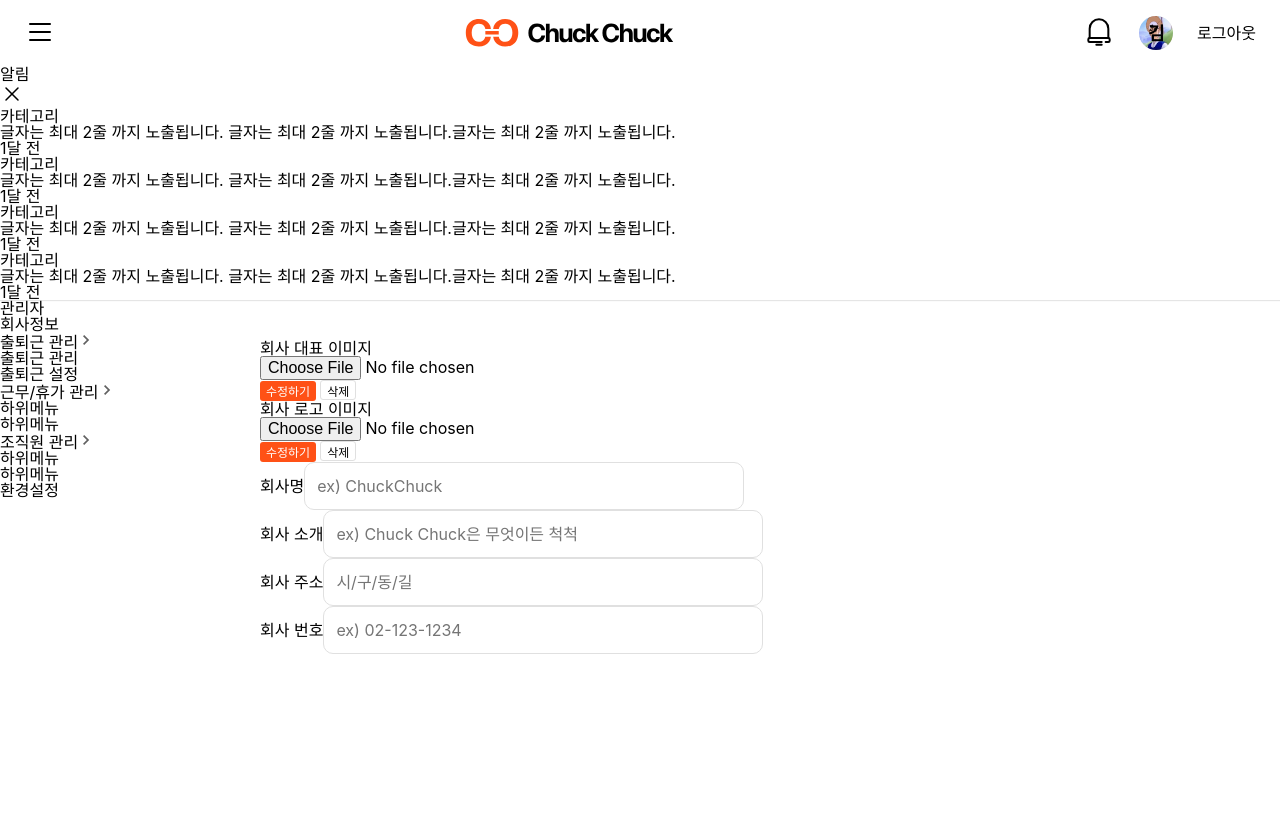
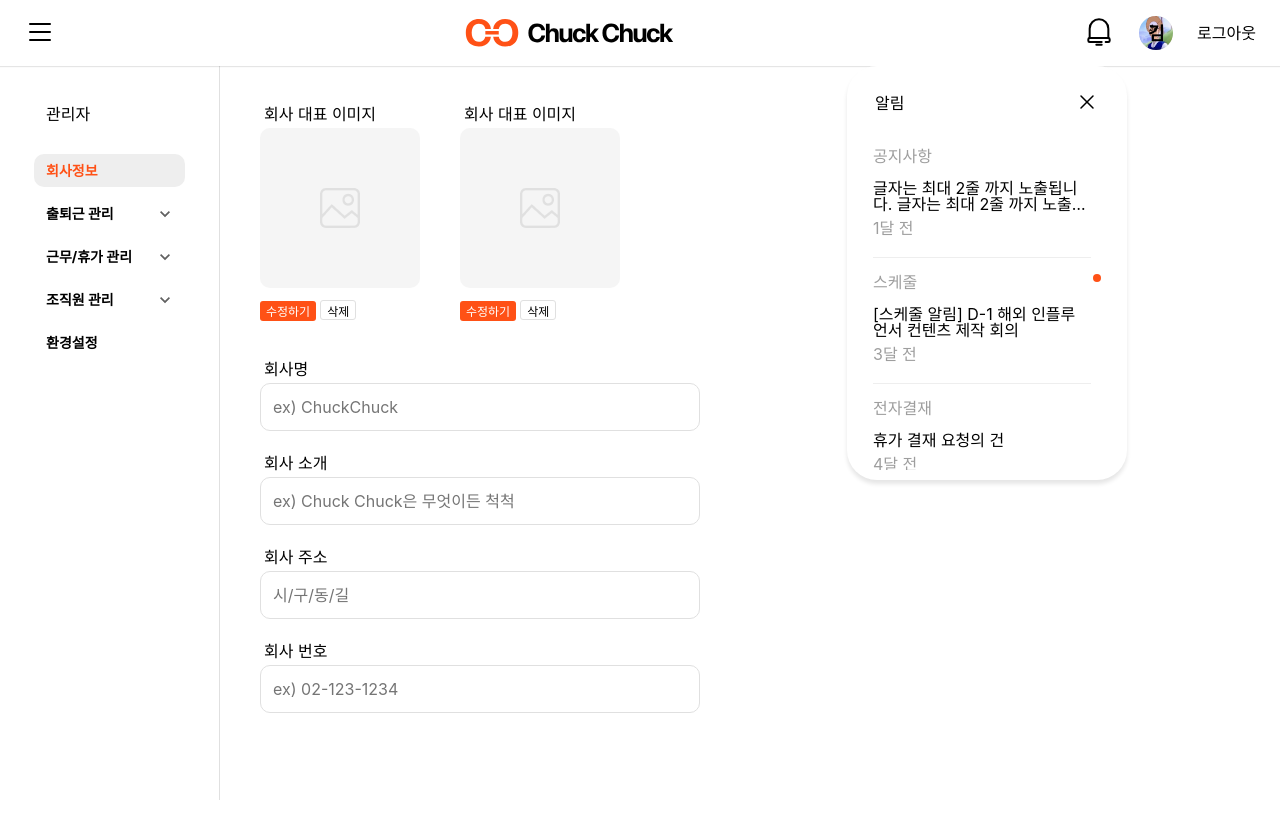
Before and after one commit to 9567828/chuck-react, a React (Vite) app: page /admin/company-info in a window 1280 px wide. Both pictures are taken after a click on the button 1099 px from the left and 33 px from the top of the page. Shown: the top 838 px of the page. After the commit the page ends 800 px from the top, so only its background shows below. Built offline with nearby package versions, Linux system fonts and the light colour scheme; a web font is replaced by a local one.

Commit message:
모달설정중

```diff
--- a/src/assets/scss/components/header.scss
+++ b/src/assets/scss/components/header.scss
@@ -34,9 +34,7 @@ nav ul {
   border-radius: 10px;
   background-color: $bg-white;
   line-height: 27px;
-  font-size: $body-md-font-size;
-  font-weight: $bold-weight-700;
-  letter-spacing: $letterspacing-2;
+  @include font-style($body-md-font-size, $bold-weight-700, $linehight-150, $letterspacing-2);
   cursor: pointer;
 }
 
@@ -50,6 +48,7 @@ nav ul {
   align-items: center;
   gap: 24px;
 }
+
 .gnb-icon {
   position: relative;
 }
--- a/src/assets/scss/components/invite-alarm-modal.scss
+++ b/src/assets/scss/components/invite-alarm-modal.scss
@@ -21,6 +21,7 @@
   -ms-overflow-style: none;
   overflow: auto;
   padding: 10px;
+  @include flex(column, null, null, 10px)
 }
 .modal-inner::-webkit-scrollbar{
   display:none;
@@ -31,32 +32,22 @@
 }
 
 .modal-head {
-  display: flex;
-  justify-content: space-between;
-  align-items: center;
+  @include flex(null, space-between, center, null);
   padding: 24px 28px 8px;
 }
-
-.modal-footer { height: 29px }
 
 .modal-content {
   position: relative;
   padding: 14px 16px;
 }
-.modal-content:not(:last-child)::after {
+// .modal-content:not(:last-child)::after
+.modal-content::after {
   position: absolute;
   content: "";
   width: 218px;
   height: 1px;
-  bottom: 1px;
+  bottom: -8px;
   background-color: $gray-200;
-}
-
-.content-title.alarm {
-  display: flex;
-  justify-content: space-between;
-  align-items: center;
-  margin-bottom: 16px;
 }
 
 .alarm-circle {
@@ -66,42 +57,3 @@
   background-color: $main-color;
   align-self: flex-start;
 }
-
-.content-info.invite {
-  margin-top: 8px;
-  color: $gray-500;
-}
-
-.content-info.alarm {
-  width: 216px;
-  overflow: hidden;
-  text-overflow: ellipsis;
-  display: -webkit-box;
-  -webkit-line-clamp: 2;
-  -webkit-box-orient: vertical;
-}
-
-.period-date, .content-title.alarm { color: $gray-500 }
-
-.period-date { margin-top: 8px; }
-
-.modal-btn-wrap { margin-top: 16px; }
-
-/* 모달 수락/거절 버튼 */
-.modal-btn {
-  width: 40px;
-  height: 20px;
-  margin-right: 4px;
-  padding: 2px 6px;
-  border-radius: 3px;
-  background-color: $main-color;
-  color: $bg-white;
-  font-size: $caption-xxs-font-size;
-  font-weight: $medium-weight-500;
-}
-
-.modal-btn.cancel {
-  border: 1px solid $gray-300;
-  background-color: $bg-white;
-  color: $bg-black;
-}
--- a/src/assets/scss/components/side-menu.scss
+++ b/src/assets/scss/components/side-menu.scss
@@ -5,18 +5,6 @@ aside { border-right: 1px solid $gray-300; }
   background-color: $bg-white;
   padding: 40px 34px 0;
 }
-
-// .lnb-container.admin.inactive {
-//   display: none;
-// }
-
-// .lnb-container.my-profile {
-//   display: none;
-// }
-
-// .lnb-container.my-profile.active {
-//   display: block;
-// }
 
 .lnb-title {
   padding: 0 12px;
@@ -41,14 +29,10 @@ display: block;
 
 .lnb {
   .lnb-style {
-    display: flex;
-    justify-content: space-between;
-    align-items: center;
+    @include flex(null, space-between, center, null);
     padding: 6px 12px;
     border-radius: 10px;
-    font-size: $caption-xxs-font-size;
-    font-weight: $medium-weight-500;
-    line-height: 21px;
+    @include font-style($caption-xxs-font-size, $medium-weight-500, $linehight-150, null);
     background-color: $bg-white;
     cursor: pointer;
   }
--- a/src/assets/scss/screen/admin/company-info.scss
+++ b/src/assets/scss/screen/admin/company-info.scss
@@ -3,13 +3,6 @@
   align-items: center;
   gap: 40px;
   margin-bottom: 40px;
-}
-
-.edit-img-title {
-  margin-bottom: 6px;
-  padding: 0 4px;
-  font-weight: $bold-weight-700;
-  font-size: $body-sm-font-size;
 }
 
 .edit-img-input { display: none; }
@@ -26,12 +19,3 @@ label[for*='edit'] {
 .edit-info-wrap div:not(:last-child) {
   margin-bottom: 24px;
 }
-
-.edit-info-wrap label[for*='co'] {
-  display: block;
-  margin-bottom: 6px;
-  padding: 0 4px;
-  font-size: $body-sm-font-size;
-  font-weight: $bold-weight-700;
-  cursor: inherit;
-}
--- a/src/assets/scss/style.scss
+++ b/src/assets/scss/style.scss
@@ -267,7 +267,9 @@ label[for^="search"]::before {
 .sel-options p:not(:last-child) { margin-bottom: 10px; }
 
 /* 체크박스 */
-label:not([for^="birth"]) { cursor: pointer; }
+label:not([for^=birth]):not([for^=co]) {
+  cursor: pointer;
+}
 
 /* 체크박스 네모 */
 .square-check-box[type=checkbox] {
--- a/src/components/admin/CompanyInfo.jsx
+++ b/src/components/admin/CompanyInfo.jsx
@@ -1,10 +1,26 @@
+import "../../assets/scss/screen/admin/company-info.scss";
+import * as s from "../../assets/scss/modules/style.module.scss";
+import styled from "styled-components";
+
+const H1 = styled.h1`
+  margin-bottom: 6px;
+  padding: 0 4px;
+`;
+
+const Label = styled.label`
+  display: block;
+  width: fit-content;
+  margin-bottom: 6px;
+  padding-left: 4px;
+`;
+
 function CompanyInfo() {
   return (
     <div className="inner admin">
       <section className="edit-img-section">
         {/* 회사대표 */}
         <div className="edit-img">
-          <h1 className="edit-img-title">회사 대표 이미지</h1>
+          <H1 className={s.bodySmB}>회사 대표 이미지</H1>
           <form id="symbolForm" className="">
             <label htmlFor="editSymbolImg"></label>
             <input type="file" name="" id="editSymbolImg" className="edit-img-input" />
@@ -17,7 +33,7 @@ function CompanyInfo() {
 
         {/* 회사로고 */}
         <div className="edit-img">
-          <h1 className="edit-img-title">회사 로고 이미지</h1>
+          <H1 className={s.bodySmB}>회사 대표 이미지</H1>
           <form id="logoForm" className="">
             <label htmlFor="editLogoImg"></label>
             <input type="file" name="" id="editLogoImg" className="edit-img-input" />
@@ -32,19 +48,27 @@ function CompanyInfo() {
       {/* 정보 수정 */}
       <section className="edit-info-wrap">
         <div className="co-name-wrap">
-          <label htmlFor="coName">회사명</label>
+          <Label htmlFor="coName" className={s.bodySmB}>
+            회사명
+          </Label>
           <input type="text" name="" id="coName" className="input-box small" placeholder="ex) ChuckChuck" />
         </div>
         <div className="co-intro-wrap">
-          <label htmlFor="coIntro">회사 소개</label>
+          <Label htmlFor="coIntro" className={s.bodySmB}>
+            회사 소개
+          </Label>
           <input type="text" name="" id="coIntro" className="input-box small" placeholder="ex) Chuck Chuck은 무엇이든 척척" />
         </div>
         <div className="co-addr-wrap">
-          <label htmlFor="coAddr">회사 주소</label>
+          <Label htmlFor="coAddr" className={s.bodySmB}>
+            회사 주소
+          </Label>
           <input type="text" name="" id="coAddr" className="input-box small" placeholder="시/구/동/길" />
         </div>
         <div className="co-number-wrap">
-          <label htmlFor="coNumber">회사 번호</label>
+          <Label htmlFor="coNumber" className={s.bodySmB}>
+            회사 번호
+          </Label>
           <input type="text" name="" id="coNumber" className="input-box small" placeholder="ex) 02-123-1234" />
         </div>
       </section>
--- a/src/components/common/StyledComponent.jsx
+++ b/src/components/common/StyledComponent.jsx
@@ -19,7 +19,8 @@ export const EmptyMessage = styled.div`
 
 export const Title = styled.h1`
   font-size: 24px;
+  font-weight: 700;
+  letter-spacing: -0.02em;
   line-height: 140%;
-  font-weight: 700;
   margin-bottom: 24px;
 `;
--- a/src/components/modal/AlamModal.jsx
+++ b/src/components/modal/AlamModal.jsx
@@ -1,7 +1,45 @@
 import * as s from "../../assets/scss/modules/style.module.scss";
+import styled from "styled-components";
 import PropTypes from "prop-types";
 
+const TitleHead = styled.div`
+  display: flex;
+  justify-content: space-between;
+  align-items: center;
+  margin-bottom: 16px;
+  color: #9e9e9e;
+`;
+
+const ContentInfo = styled.div`
+  width: 216px;
+  overflow: hidden;
+  text-overflow: ellipsis;
+  display: -webkit-box;
+  -webkit-line-clamp: 2;
+  -webkit-box-orient: vertical;
+`;
+
+const P = styled.p`
+  margin-top: 8px;
+  color: #9e9e9e;
+`;
+const Footer = styled.div`
+  height: 10px;
+`;
+
 function AlamModal({ closeFn }) {
+  const alarmList = [
+    {
+      id: 1,
+      category: "공지사항",
+      content: "글자는 최대 2줄 까지 노출됩니다. 글자는 최대 2줄 까지 노출됩니다.글자는 최대 2줄 까지 노출됩니다.",
+      date: "1달 전",
+      check: true,
+    },
+    { id: 2, category: "스케줄", content: "[스케줄 알림] D-1 해외 인플루언서 컨텐츠 제작 회의", date: "3달 전", check: false },
+    { id: 3, category: "전자결재", content: "휴가 결재 요청의 건", date: "4달 전", check: true },
+  ];
+
   return (
     <div className="alarm-modal">
       <div className="modal-head">
@@ -18,47 +56,20 @@ function AlamModal({ closeFn }) {
         </button>
       </div>
       <div className="modal-inner alarm">
-        <div className="modal-content">
-          <div className="content-title alarm">
-            <p className={`${s.captionXsM} alarm`}>카테고리</p>
-            <span className="alarm-circle"></span>
+        {alarmList.map((item) => (
+          <div className="modal-content" key={item.id}>
+            <TitleHead>
+              <p className={s.captionXsR}>{item.category}</p>
+              {item.check ? <></> : <span className="alarm-circle"></span>}
+            </TitleHead>
+            <ContentInfo className={s.captionXsR}>
+              <p>{item.content}</p>
+            </ContentInfo>
+            <P className={s.captionXxsR}>{item.date}</P>
           </div>
-          <div className={`content-info alarm ${s.captionXsM}`}>
-            <p>글자는 최대 2줄 까지 노출됩니다. 글자는 최대 2줄 까지 노출됩니다.글자는 최대 2줄 까지 노출됩니다.</p>
-          </div>
-          <p className={`period-date ${s.captionXxsM}`}>1달 전</p>
-        </div>
-        <div className="modal-content">
-          <div className="content-title alarm">
-            <p className={`${s.captionXsM} alarm`}>카테고리</p>
-            <span className="alarm-circle"></span>
-          </div>
-          <div className={`content-info alarm ${s.captionXsM}`}>
-            <p>글자는 최대 2줄 까지 노출됩니다. 글자는 최대 2줄 까지 노출됩니다.글자는 최대 2줄 까지 노출됩니다.</p>
-          </div>
-          <p className={`period-date ${s.captionXxsM}`}>1달 전</p>
-        </div>
-        <div className="modal-content">
-          <div className="content-title alarm">
-            <p className={`${s.captionXsM} alarm`}>카테고리</p>
-            <span className="alarm-circle"></span>
-          </div>
-          <div className={`content-info alarm ${s.captionXsM}`}>
-            <p>글자는 최대 2줄 까지 노출됩니다. 글자는 최대 2줄 까지 노출됩니다.글자는 최대 2줄 까지 노출됩니다.</p>
-          </div>
-          <p className={`period-date ${s.captionXxsM}`}>1달 전</p>
-        </div>
-        <div className="modal-content">
-          <div className="content-title alarm">
-            <p className={`${s.captionXsM} alarm`}>카테고리</p>
-            <span className="alarm-circle"></span>
-          </div>
-          <div className={`content-info alarm ${s.captionXsM}`}>
-            <p>글자는 최대 2줄 까지 노출됩니다. 글자는 최대 2줄 까지 노출됩니다.글자는 최대 2줄 까지 노출됩니다.</p>
-          </div>
-          <p className={`period-date ${s.captionXxsM}`}>1달 전</p>
-        </div>
+        ))}
       </div>
+      <Footer></Footer>
     </div>
   );
 }
--- a/src/components/modal/InviteModal.jsx
+++ b/src/components/modal/InviteModal.jsx
@@ -1,11 +1,31 @@
 import * as s from "../../assets/scss/modules/style.module.scss";
+import styled from "styled-components";
 import PropTypes from "prop-types";
 
+const ContentInfo = styled.div`
+  margin-top: 8px;
+  color: #9e9e9e;
+`;
+
+const BtnWrap = styled.div`
+  margin-top: 16px;
+`;
+
+const Footer = styled.div`
+  height: 29px;
+`;
+
 function InviteModal({ closeFn, confirmFn, cancelFn }) {
+  const inviteList = [
+    { id: 1, name: "김지호", emailId: "rlawlgh486@naver.com" },
+    { id: 2, name: "임혜영", emailId: "limyu486@gmail.com" },
+    { id: 3, name: "임혜영", emailId: "limyu7889@gmail.com" },
+  ];
+
   return (
     <div className="invite-modal">
       <div className="modal-head">
-        <h3 className={`${s.captionXsB}`}>요청</h3>
+        <h3 className={`${s.captionXsM}`}>요청</h3>
         <button
           className="close-modal"
           onClick={() => {
@@ -18,15 +38,16 @@ function InviteModal({ closeFn, confirmFn, cancelFn }) {
         </button>
       </div>
       <div className="modal-inner">
-        <div className="modal-content">
-          <h3 className={`content-title ${s.captionXsM}`}>새로운 가입 요청이 있어요.</h3>
-          <div className={`content-info invite ${s.captionXxsM}`}>
-            <p>아이디 : rlawlgh486@naver.com</p>
-            <p>코드 : 246825</p>
-          </div>
-          <div className="modal-btn-wrap">
+        {inviteList.map((item) => (
+          <div className="modal-content" key={item.id}>
+            <h3 className={s.captionXsR}>새로운 가입 요청이 있어요.</h3>
+            <ContentInfo className={s.captionXxsR}>
+              <p>이름 : {item.name}</p>
+              <p>아이디 : {item.emailId}</p>
+            </ContentInfo>
+            <BtnWrap>
               <button
-              className="modal-btn"
+                className="sub-btn-regular"
                 onClick={() => {
                   if (confirmFn) {
                     confirmFn();
@@ -36,7 +57,7 @@ function InviteModal({ closeFn, confirmFn, cancelFn }) {
                 수락
               </button>
               <button
-              className="modal-btn cancel"
+                className="sub-btn-regular cancel"
                 onClick={() => {
                   if (cancelFn) {
                     cancelFn();
@@ -45,10 +66,11 @@ function InviteModal({ closeFn, confirmFn, cancelFn }) {
               >
                 거절
               </button>
+            </BtnWrap>
           </div>
+        ))}
       </div>
-      </div>
-      <div className="modal-footer"></div>
+      <Footer></Footer>
     </div>
   );
 }
--- a/src/layouts/Header.jsx
+++ b/src/layouts/Header.jsx
@@ -1,5 +1,6 @@
 import { Link, NavLink, useLocation } from "react-router";
 import "../assets/scss/components/header.scss";
+import "../assets/scss/components/invite-alarm-modal.scss";
 import InviteModal from "./../components/modal/InviteModal";
 import AlamModal from "../components/modal/AlamModal";
 import { useState } from "react";
--- a/src/layouts/SideMenu.jsx
+++ b/src/layouts/SideMenu.jsx
@@ -1,6 +1,7 @@
 import { NavLink } from "react-router";
 import * as s from "../assets/scss/modules/style.module.scss";
 import { useState, useEffect } from "react";
+import "../assets/scss/components/side-menu.scss";
 
 function SideMenu() {
   const [activeMenu, setActiveMenu] = useState({});
```
Lines whose indentation alone changed are shown as unchanged.
